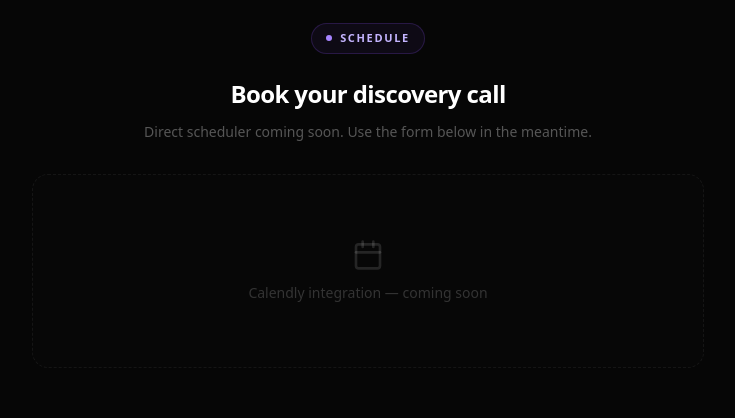
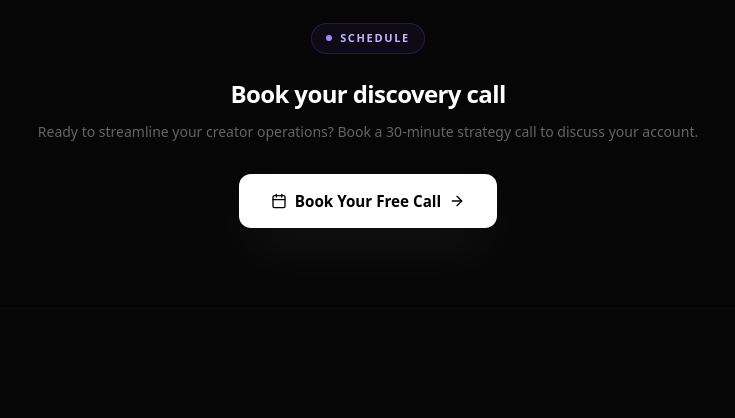
Before and after one commit to ayushsharmavlogs619-lang/brandverse, a Next.js app: page /creators in a window 1280 px wide. Shown: the part 9680-10098 px from the top of the page, without its empty margins (272-1007 px from the left). Built offline with nearby package versions, Linux system fonts and the light colour scheme; no server answers.

Commit message:
Fix creators page: replace 'Calendly coming soon' placeholder with working booking CTA

```diff
--- a/app/creators/page.tsx
+++ b/app/creators/page.tsx
@@ -691,21 +691,29 @@ function FaqSection() {
 }
 
 /* ═══════════════════════════════════════════════════════════════════════════════
-   BOOKING PLACEHOLDER
+   BOOKING SECTION
    ═══════════════════════════════════════════════════════════════════════════════ */
 
-function BookingPlaceholder() {
+function BookingSection() {
   return (
     <section className="py-20 px-5 sm:px-8 border-t border-white/[0.04]" aria-label="Booking">
       <div className="mx-auto max-w-2xl text-center">
         <FadeIn>
           <Label>Schedule</Label>
           <h2 className="text-2xl font-black text-white mb-3 tracking-tight">Book your discovery call</h2>
-          <p className="text-white/32 text-sm mb-8">Direct scheduler coming soon. Use the form below in the meantime.</p>
-          <div className="rounded-2xl border border-dashed border-white/[0.06] bg-white/[0.008] p-16 flex flex-col items-center gap-3">
-            <Calendar className="w-8 h-8 text-white/12" />
-            <p className="text-white/18 text-sm font-medium">Calendly integration — coming soon</p>
-          </div>
+          <p className="text-white/38 text-sm mb-8">
+            Ready to streamline your creator operations? Book a 30-minute strategy call to discuss your account.
+          </p>
+          <a
+            href="https://calendly.com/ayushsharmavlogs619/30min"
+            target="_blank"
+            rel="noopener noreferrer"
+            className="group inline-flex items-center gap-2 px-8 py-4 rounded-xl bg-white text-black font-semibold text-[0.95rem] hover:bg-white/92 active:scale-[0.97] transition-all shadow-2xl shadow-white/[0.07]"
+          >
+            <Calendar className="w-4 h-4" />
+            Book Your Free Call
+            <ArrowRight className="w-4 h-4 group-hover:translate-x-0.5 transition-transform" />
+          </a>
         </FadeIn>
       </div>
     </section>
@@ -924,7 +932,7 @@ export default function CreatorsPage() {
         <HowWeWork />
         <Confidentiality />
         <FaqSection />
-        <BookingPlaceholder />
+        <BookingSection />
         <ContactSection />
       </main>
 
```
